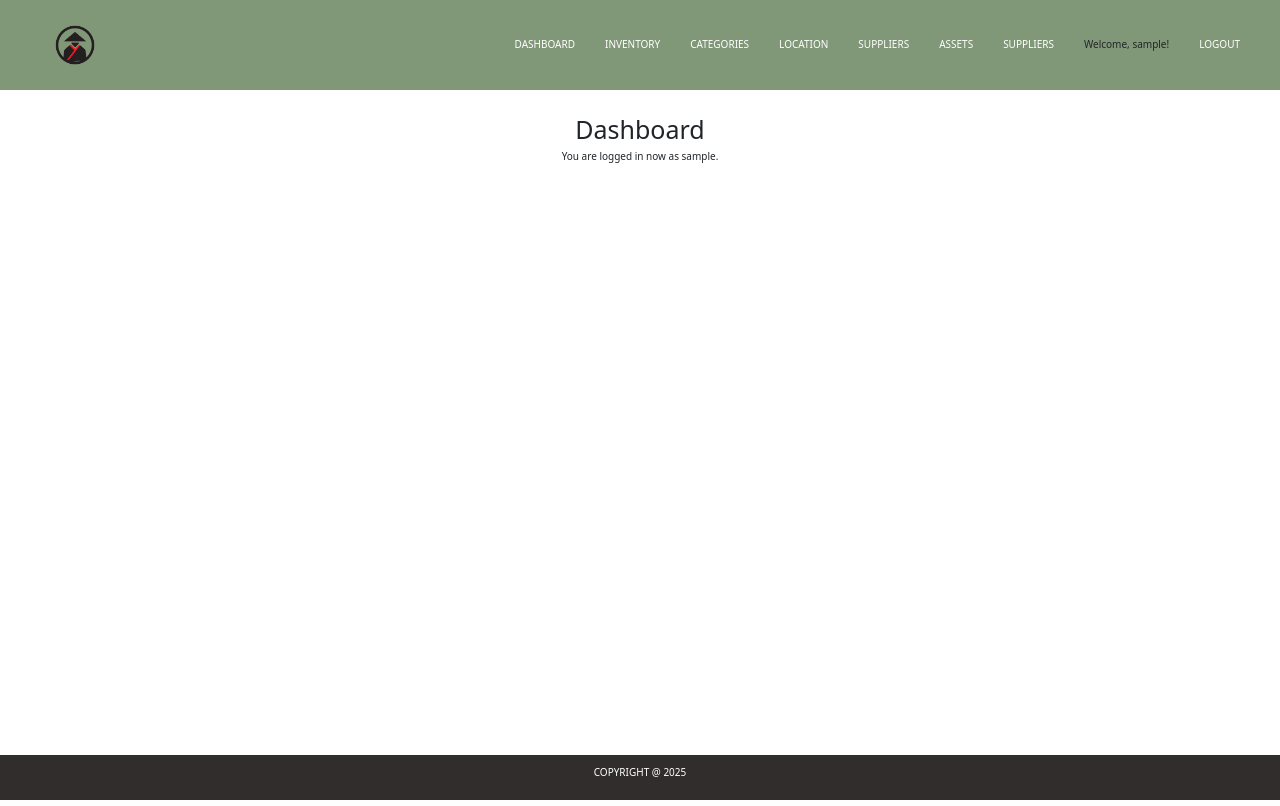
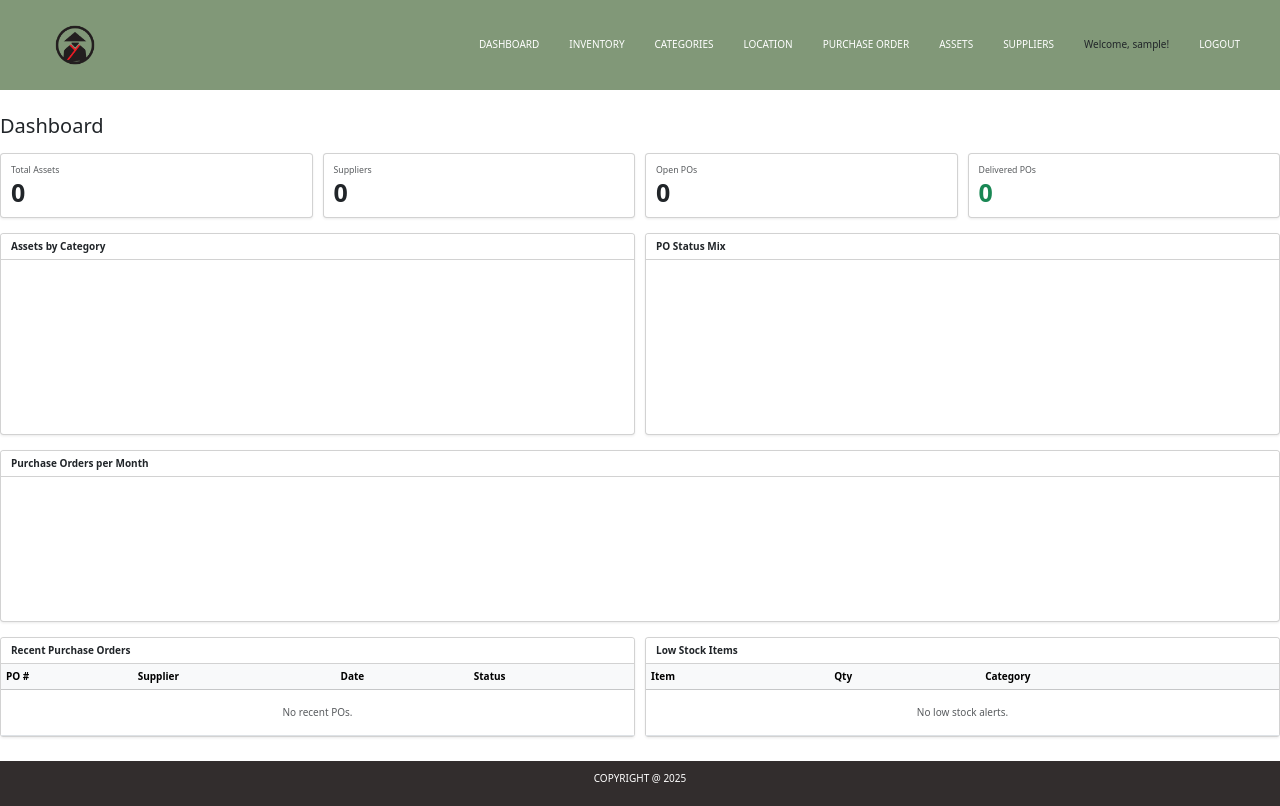
Before and after one commit to MarcoPhilip/sam-arize, a Django app: page /dashboard/ in a window 1280 px wide. Run offline with Django 5.2, Linux system fonts and the light colour scheme; the visitor is signed in with stand-in values (Sample User, id 1); data that the repository does not hold is empty; a map, chart or similar area stays blank.

Commit message:
new dashboard design

```diff
--- a/main_app/templates/base.html
+++ b/main_app/templates/base.html
@@ -34,7 +34,7 @@
             <li><a href="{% url 'inventory_list' %}">Inventory</a></li>
             <li><a href="{% url 'category_list' %}">Categories</a></li>
             <li><a href="{% url 'location_list' %}">Location</a></li>
-            <li><a href="{% url 'inventory_list' %}">Suppliers</a></li>
+            <li><a href="{% url 'purchase_order_list' %}">Purchase Order</a></li>
             <li><a href="{% url 'asset_index' %}">Assets</a></li>
             <li><a href="{% url 'supplier_list' %}">Suppliers</a></li>
 
@@ -55,6 +55,8 @@
 
 <script src="https://cdn.jsdelivr.net/npm/bootstrap@5.3.3/dist/js/bootstrap.bundle.min.js"></script>
 
+<script src="https://cdn.jsdelivr.net/npm/chart.js@4.4.1/dist/chart.umd.min.js"></script>
+
     <footer>
         <p>COPYRIGHT @ 2025</p>
     </footer>
--- a/main_app/templates/dashboard.html
+++ b/main_app/templates/dashboard.html
@@ -1,8 +1,124 @@
 {% extends "base.html" %}
-{% block title %}Dashboard · SAM-ARIZE{% endblock %}
 {% block content %}
-<div class="container">
-  <h1 style="text-align:center;">Dashboard</h1>
-  <p style="text-align:center;">You are logged in now as {{ request.user.username }}.</p>
+
+<h2 class="mb-4">Dashboard</h2>
+
+<!-- KPI cards -->
+<div class="row g-3 mb-4">
+  <div class="col-6 col-md-3">
+    <div class="card shadow-sm h-100">
+      <div class="card-body">
+        <div class="text-muted small">Total Assets</div>
+        <div class="display-6 fw-bold">{{ kpi.assets }}</div>
+      </div>
+    </div>
+  </div>
+  <div class="col-6 col-md-3">
+    <div class="card shadow-sm h-100">
+      <div class="card-body">
+        <div class="text-muted small">Suppliers</div>
+        <div class="display-6 fw-bold">{{ kpi.suppliers }}</div>
+      </div>
+    </div>
+  </div>
+  <div class="col-6 col-md-3">
+    <div class="card shadow-sm h-100">
+      <div class="card-body">
+        <div class="text-muted small">Open POs</div>
+        <div class="display-6 fw-bold">{{ kpi.pos_open }}</div>
+      </div>
+    </div>
+  </div>
+  <div class="col-6 col-md-3">
+    <div class="card shadow-sm h-100">
+      <div class="card-body">
+        <div class="text-muted small">Delivered POs</div>
+        <div class="display-6 fw-bold text-success">{{ kpi.pos_delivered }}</div>
+      </div>
+    </div>
+  </div>
 </div>
+
+<!-- Charts -->
+<div class="row g-3 mb-4">
+  <div class="col-lg-6">
+    <div class="card shadow-sm h-100">
+      <div class="card-header bg-white fw-semibold">Assets by Category</div>
+      <div class="card-body"><canvas id="chartAssetsByCategory" height="150"></canvas></div>
+    </div>
+  </div>
+  <div class="col-lg-6">
+    <div class="card shadow-sm h-100">
+      <div class="card-header bg-white fw-semibold">PO Status Mix</div>
+      <div class="card-body"><canvas id="chartPoStatus" height="150"></canvas></div>
+    </div>
+  </div>
+</div>
+
+<div class="row g-3 mb-4">
+  <div class="col-12">
+    <div class="card shadow-sm h-100">
+      <div class="card-header bg-white fw-semibold">Purchase Orders per Month</div>
+      <div class="card-body"><canvas id="chartPoMonthly" height="120"></canvas></div>
+    </div>
+  </div>
+</div>
+
+<!-- Tables -->
+<div class="row g-3">
+  <div class="col-lg-6">
+    <div class="card shadow-sm h-100">
+      <div class="card-header bg-white fw-semibold">Recent Purchase Orders</div>
+      <div class="table-responsive">
+        <table class="table table-hover align-middle mb-0">
+          <thead class="table-light"><tr><th>PO #</th><th>Supplier</th><th>Date</th><th>Status</th></tr></thead>
+          <tbody>
+            {% for po in recent_pos %}
+            <tr>
+              <td class="fw-semibold"><a href="{% url 'purchase_order_detail' po.pk %}">PO-{{ po.pk }}</a></td>
+              <td>{{ po.supplier.name }}</td>
+              <td>{{ po.order_date|date:"M d, Y" }}</td>
+              <td>
+                <span class="badge
+                  {% if po.status == 'pending' %} bg-warning text-dark
+                  {% elif po.status == 'confirmed' %} bg-info text-dark
+                  {% elif po.status == 'shipped' %} bg-primary
+                  {% elif po.status == 'delivered' %} bg-success
+                  {% else %} bg-secondary{% endif %}">
+                  {{ po.get_status_display }}
+                </span>
+              </td>
+            </tr>
+            {% empty %}
+            <tr><td colspan="4" class="text-center text-muted py-4">No recent POs.</td></tr>
+            {% endfor %}
+          </tbody>
+        </table>
+      </div>
+    </div>
+  </div>
+
+  <div class="col-lg-6">
+    <div class="card shadow-sm h-100">
+      <div class="card-header bg-white fw-semibold">Low Stock Items</div>
+      <div class="table-responsive">
+        <table class="table table-hover align-middle mb-0">
+          <thead class="table-light"><tr><th>Item</th><th>Qty</th><th>Category</th></tr></thead>
+          <tbody>
+            {% for it in low_stock %}
+            <tr>
+              <td>{{ it.name }}</td>
+              <td class="fw-semibold">{{ it.quantity }}</td>
+              <td>{{ it.category.name }}</td>
+            </tr>
+            {% empty %}
+            <tr><td colspan="3" class="text-center text-muted py-4">No low stock alerts.</td></tr>
+            {% endfor %}
+</tbody>
+        </table>
+      </div>
+    </div>
+  </div>
+</div>
+
 {% endblock %}
--- a/main_app/templates/purchase_order/purchase_order_detail.html
+++ b/main_app/templates/purchase_order/purchase_order_detail.html
@@ -8,6 +8,6 @@
 
   <a class="btn btn-warning" href="{% url 'purchase_order_edit' order.pk %}">Edit</a>
   <a class="btn btn-danger" href="{% url 'purchase_order_delete' order.pk %}">Delete</a>
-  <a class="btn btn-secondary" href="{% url 'purchase_order_list' %}">Back</a>
+  <a class="btn btn-secondary" href="{% url 'purchase_order_list' %}">Back to list</a>
 </div>
 {% endblock %}
--- a/main_app/views.py
+++ b/main_app/views.py
@@ -19,6 +19,13 @@ from .models import Category
 from .models import Location
 from .models import PurchaseOrder
 from .models import Supplier
+#
+from django.shortcuts import render
+from django.db.models import Count, Sum, F
+from django.db.models.functions import TruncMonth
+from django.utils.timezone import now
+import json
+
 
 # Models Imports
 from .models import Asset
@@ -64,10 +71,58 @@ def home(request):
     return render(request, 'home.html')
 
 @login_required
+
+#
 def dashboard(request):
-    # TODO: pull real counts for cards
-    return render(request, 'dashboard.html')
-    return render(request, 'dashboard.html')
+    # KPIs
+    kpi = {
+        "assets": Asset.objects.count(),
+        "suppliers": Supplier.objects.count(),
+        "pos_open": PurchaseOrder.objects.filter(status__in=["pending","confirmed"]).count(),
+        "pos_delivered": PurchaseOrder.objects.filter(status="delivered").count(),
+    }
+
+    # Assets by category
+    ac = (Asset.objects.values("category__name")
+                      .annotate(total=Count("id"))
+                      .order_by("-total"))
+    assets_by_category_labels = [r["category__name"] or "Uncategorized" for r in ac]
+    assets_by_category_data   = [r["total"] for r in ac]
+
+    # PO status mix
+    ps = (PurchaseOrder.objects.values("status")
+                             .annotate(total=Count("id"))
+                             .order_by("status"))
+    po_status_labels = [dict(PurchaseOrder.STATUS_CHOICES).get(r["status"], r["status"].title()) for r in ps]
+    po_status_data   = [r["total"] for r in ps]
+
+    # POs per month (last 6 months) – line chart
+    start = (now().date().replace(day=1))
+    # Pull ~6 months back
+    qs = (PurchaseOrder.objects
+            .filter(order_date__gte=start.replace(day=1))
+            .annotate(m=TruncMonth("order_date"))
+            .values("m")
+            .annotate(total=Count("id"))
+            .order_by("m"))
+
+    labels_month = [r["m"].strftime("%b %Y") for r in qs]
+    data_month   = [r["total"] for r in qs]
+
+    # Tables
+    recent_pos = PurchaseOrder.objects.select_related("supplier").order_by("-order_date", "-id")[:5]
+    low_stock  = Inventory.objects.order_by("quantity")[:5]
+
+    context = {
+        "kpi": kpi,
+        "recent_pos": recent_pos,
+        "low_stock": low_stock,
+
+
+    }
+    return render(request, "dashboard.html", context)
+
+#
 
 @login_required
 def asset_index(request):
```
